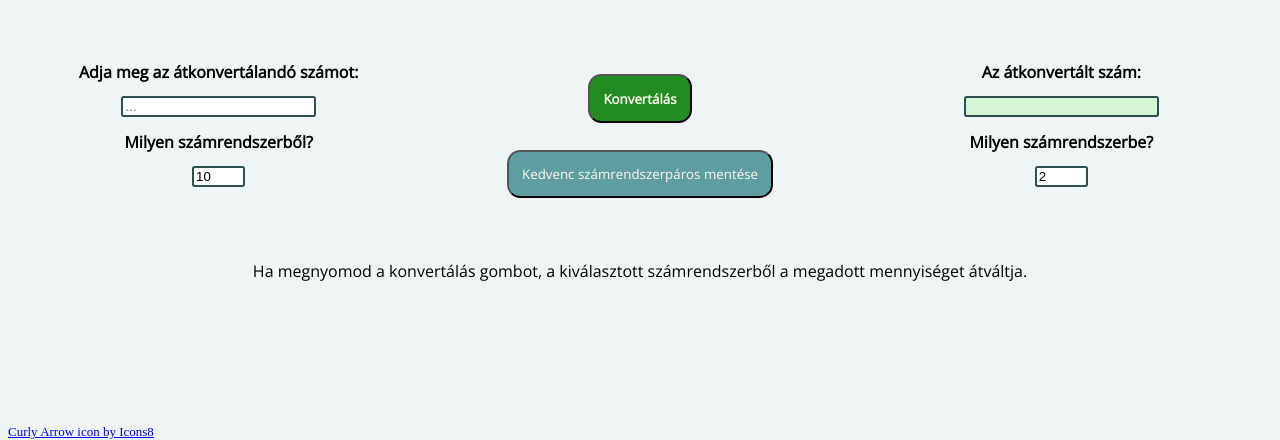
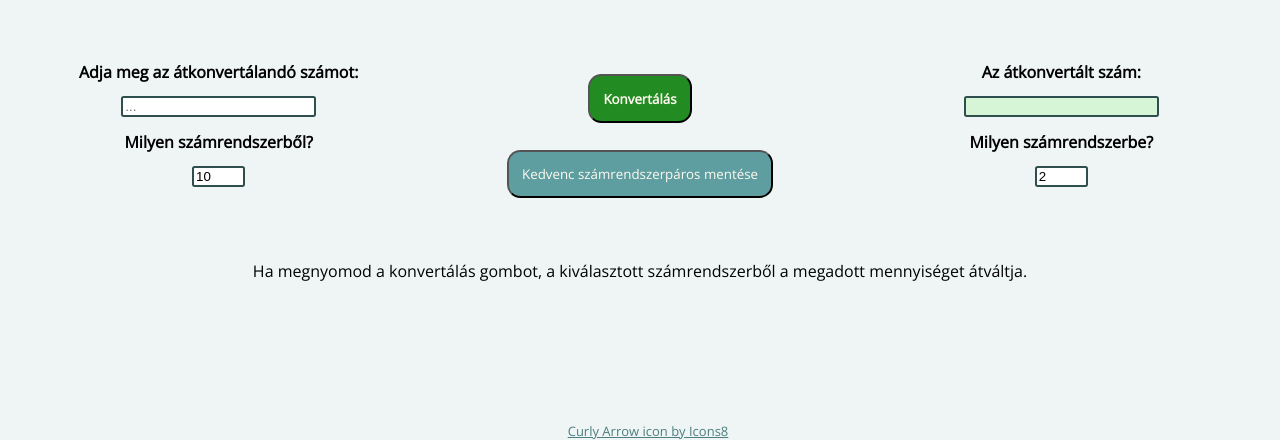
Before and after one commit to Errelian/SZFM-kisprojekt, a plain HTML site: page converter.html in a window 1280 px wide. Shown: the part 360-800 px from the top of the page. Drawn offline with nearby package versions, Linux system fonts and the light colour scheme.

Commit message:
Small changes in the CSS, finished System Specification Section 1 and 3

```diff
--- a/main.css
+++ b/main.css
@@ -114,10 +114,34 @@ p {
 }
 
 footer {
+    font-family: Open Sans, Arial, Helvetica, sans-serif;
     font-size: small;
+    display: flex;
     position: fixed;
+    justify-content: center;
+    align-content: center;
+    width: 100%;
     bottom: 0em;
+}
 
+a:link {
+    color: #4d7e80;
+}
+
+a:visited {
+    color: #395e60;
+}
+
+a:hover, a:active {
+    cursor: pointer;
+}
+
+a:hover {
+    color: #4d7e80;
+}
+
+a:active {
+    color: #395e60;
 }
 
 @media (max-width: 600px) {
```
Also changed, not shown: img/rendterv_folyamatabra.png (added), 1 other file.
